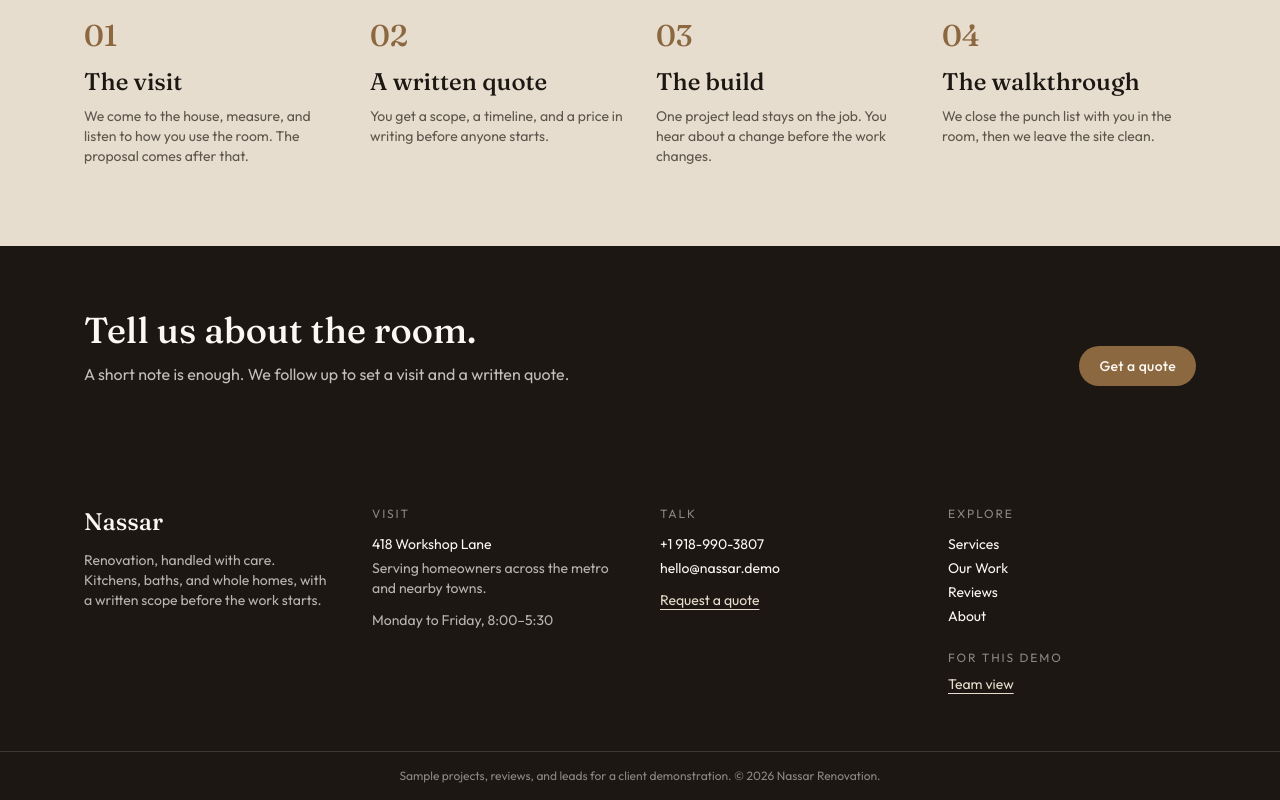
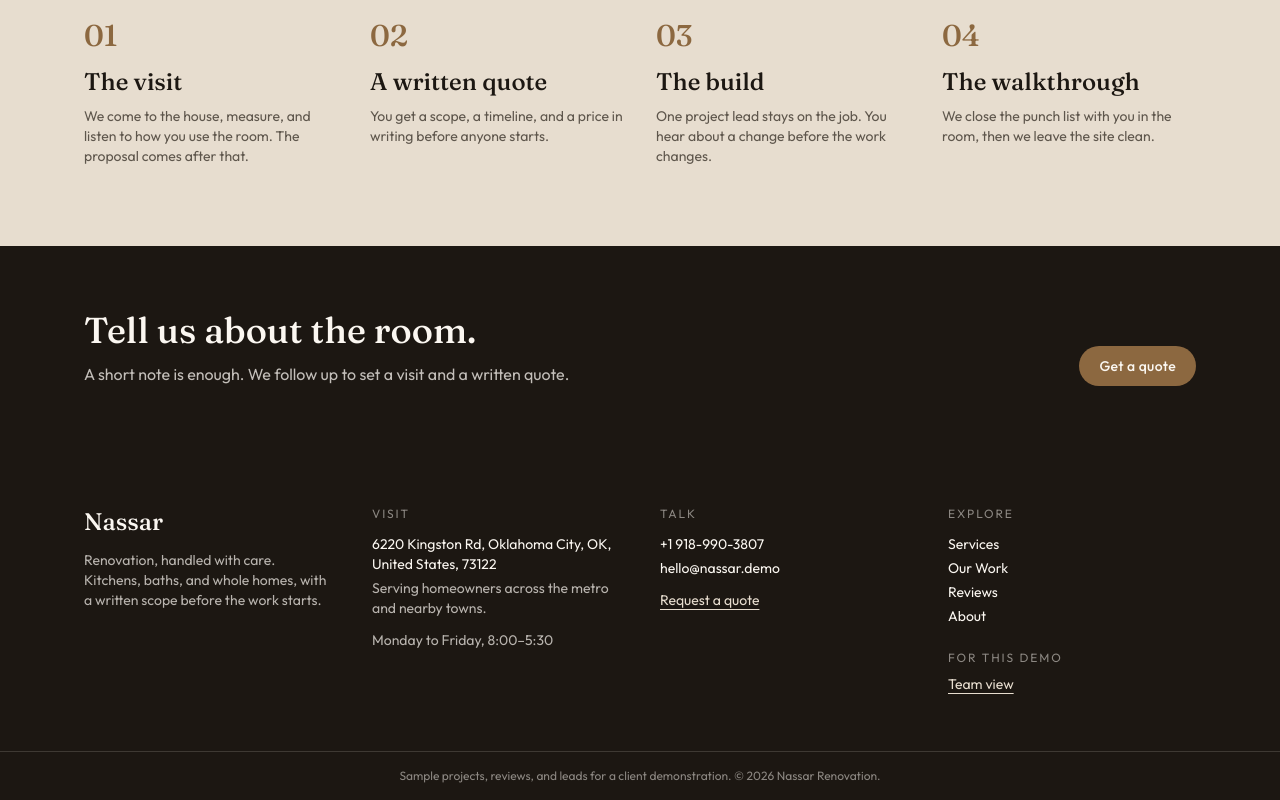
Before and after one commit to SuperFranky42/Nassar-DEMO-website, a React (Vite) app: page / in a window 1280 px wide. Shown: the part 3921-4721 px from the top of the page. Built offline with nearby package versions, Linux system fonts and the light colour scheme.

Commit message:
UPDATE: address changed

```diff
--- a/src/data/site.ts
+++ b/src/data/site.ts
@@ -5,7 +5,7 @@ export const site = {
   phoneDisplay: "+1 918-990-3807",
   phoneHref: "tel:+19189903807",
   email: "hello@nassar.demo",
-  address: "418 Workshop Lane",
+  address: "6220 Kingston Rd, Oklahoma City, OK, United States, 73122",
   serviceArea: "the metro and nearby towns",
   hours: "Monday to Friday, 8:00–5:30",
 };
```
